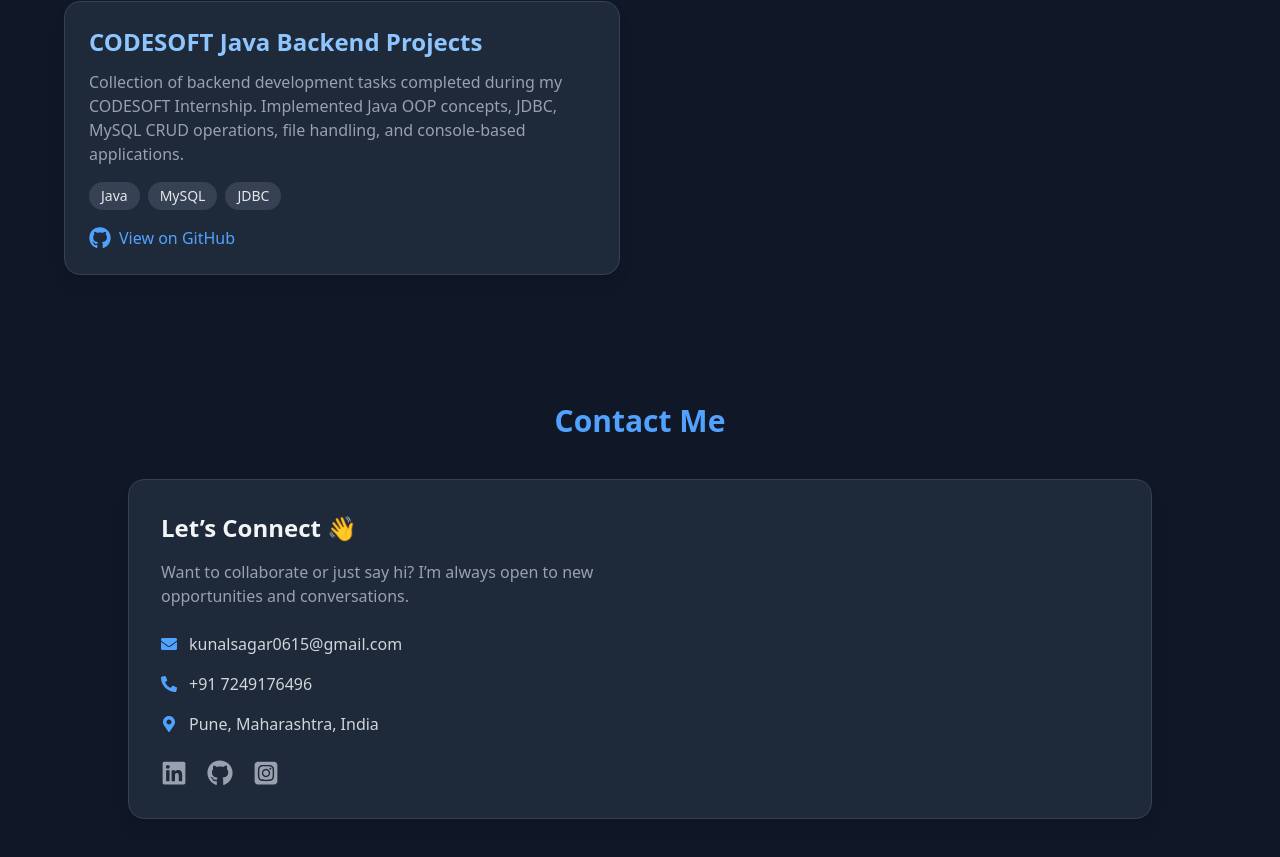
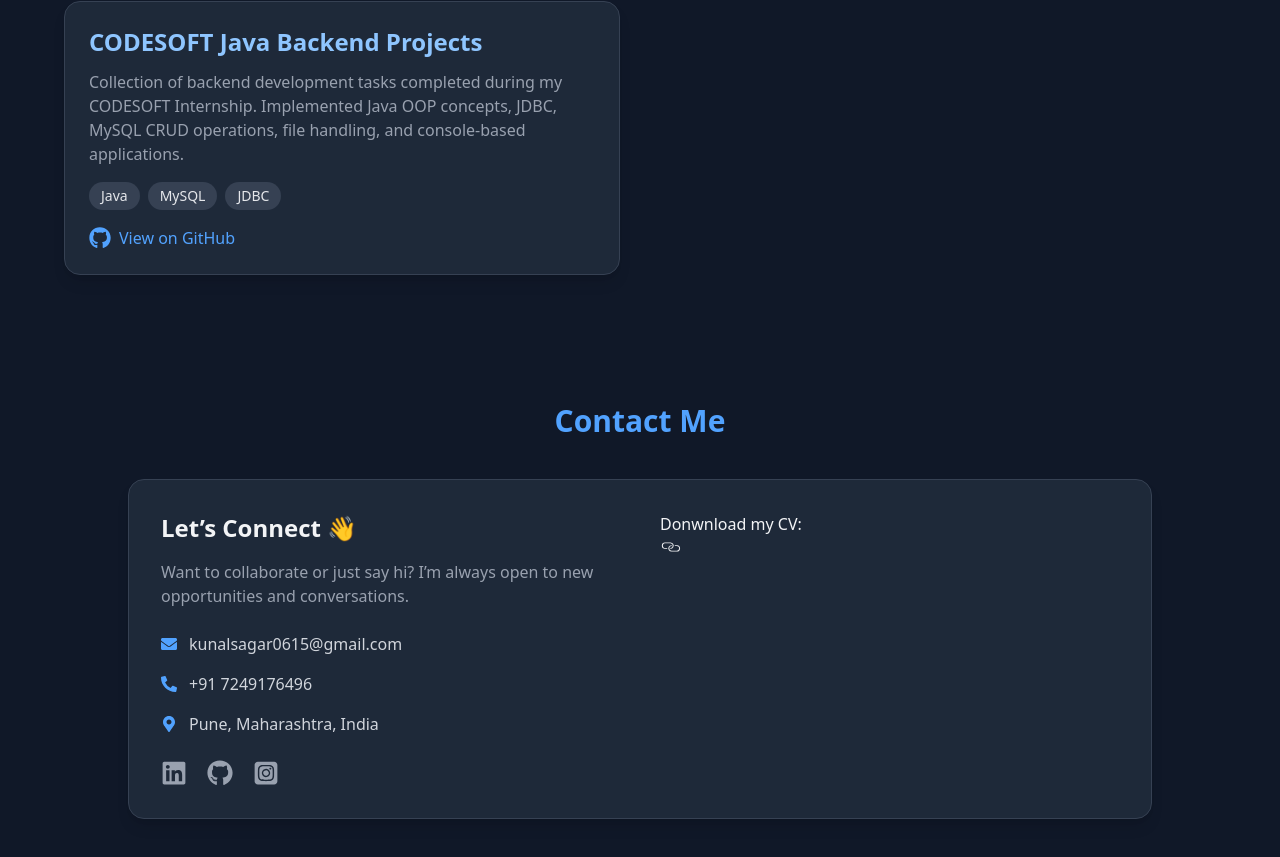
Before and after one commit to KunalSagar0615/my-portfolio, a React (Vite) app: page / in a window 1280 px wide. Shown: the part 3593-4450 px from the top of the page. Built offline with nearby package versions, Linux system fonts and the light colour scheme.

Commit message:
cv added

```diff
--- a/src/components/Contact.jsx
+++ b/src/components/Contact.jsx
@@ -1,11 +1,6 @@
 import React from "react";
-import {
-  FaEnvelope,
-  FaPhoneAlt,
-  FaMapMarkerAlt,
-  FaLinkedin,
-  FaGithub,
-} from "react-icons/fa";
+import {FaEnvelope, FaPhoneAlt, FaMapMarkerAlt, FaLinkedin, FaGithub } from "react-icons/fa";
+import { CiLink } from "react-icons/ci";
 import { FaSquareInstagram } from "react-icons/fa6";
 
 const Contact = () => {
@@ -52,6 +47,11 @@ const Contact = () => {
             </a>
           </div>
         </div>
+        <div>
+          <div>
+            <h2>Donwnload my CV: <a href="https://drive.google.com/file/d/19mZsxUlfxrD04-mfXIFMlk5rqG4AJJEg/view?usp=drivesdk"><CiLink size={22} /></a></h2>
+          </div>
+        </div>
       </div>
     </section>
   );
```
